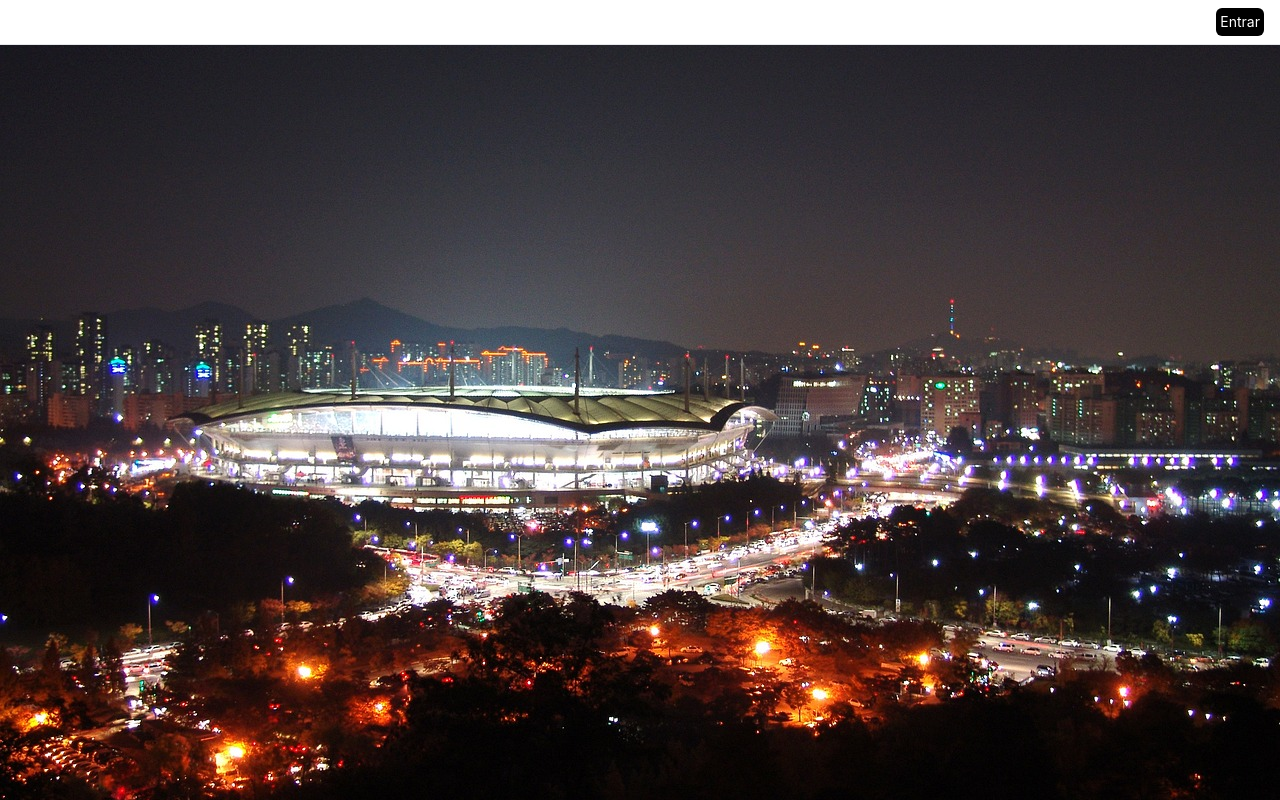
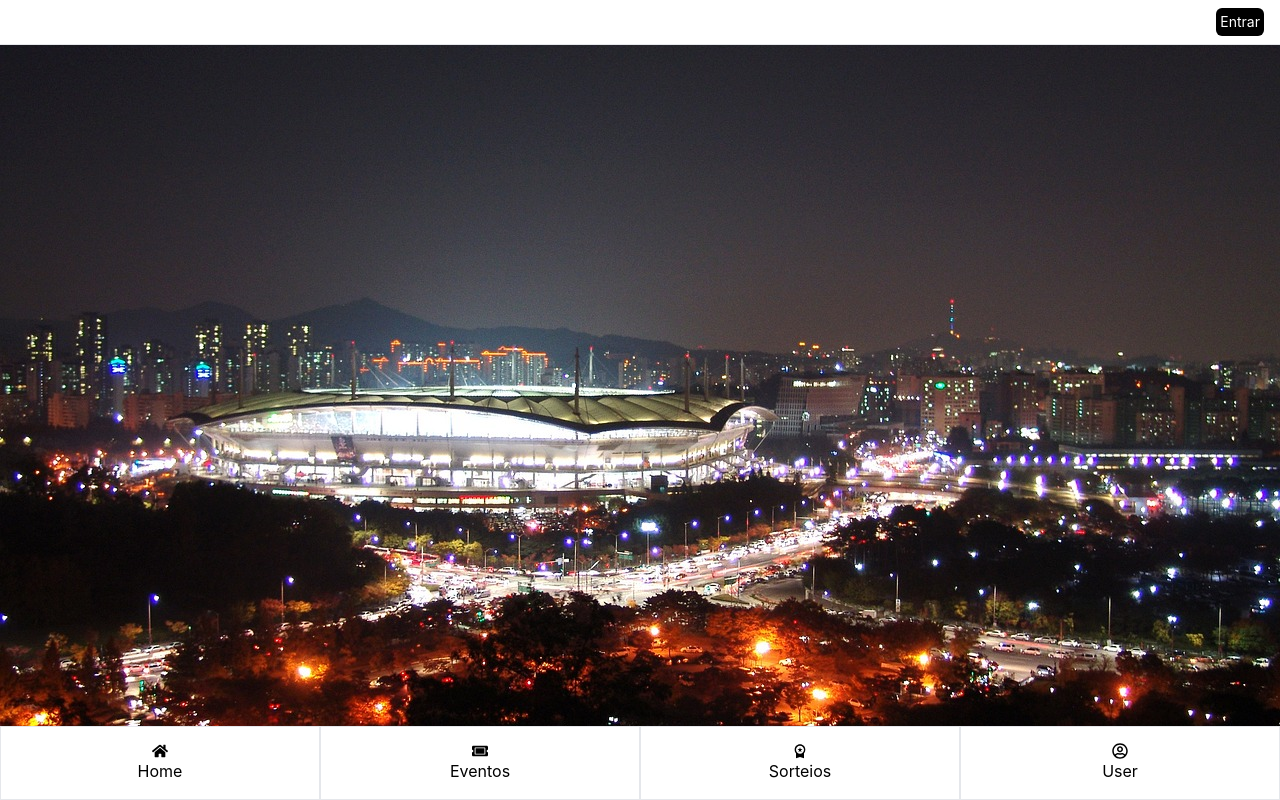
Before and after one commit to gustavovni08/ticketValidator, a React (Create React App) app: page / in a window 1280 px wide. Built offline with nearby package versions, Linux system fonts and the light colour scheme.

Commit message:
feat: pageContainer

```diff
--- a/package.json
+++ b/package.json
@@ -12,6 +12,7 @@
     "@types/react-dom": "^18.3.1",
     "react": "^18.3.1",
     "react-dom": "^18.3.1",
+    "react-icons": "^5.3.0",
     "react-scripts": "5.0.1",
     "typescript": "^4.9.5",
     "web-vitals": "^2.1.4"
--- /dev/null
+++ b/src/components/global/footer/Footer.tsx
@@ -0,0 +1,18 @@
+import NavContainer from "./components/NavContainer"
+import { FaHome } from "react-icons/fa";
+import { FaTicketAlt } from "react-icons/fa";
+import { MdWorkspacePremium } from "react-icons/md";
+import { FaRegUserCircle } from "react-icons/fa";
+
+
+export default function Footer(){
+    return(
+        <div className="flex bg-white w-full">
+            <NavContainer icon={<FaHome/>} label="Home" />
+            <NavContainer icon={<FaTicketAlt/>} label="Eventos" />
+            <NavContainer icon={<MdWorkspacePremium/>} label="Sorteios" />
+            <NavContainer icon={<FaRegUserCircle/>} label="User" />
+
+        </div>
+    )
+}
--- /dev/null
+++ b/src/components/global/footer/components/NavContainer.tsx
@@ -0,0 +1,14 @@
+interface INavContainerProps {
+    icon: JSX.Element
+    label: string
+}
+
+
+export default function NavContainer({icon, label}: INavContainerProps){
+    return(
+        <div className="flex flex-col p-4 border w-full justify-center items-center hover:scale-105">
+            {icon}
+            {label}
+        </div>
+    )
+}
--- a/src/components/global/header/Header.tsx
+++ b/src/components/global/header/Header.tsx
@@ -1,7 +1,7 @@
 export default function Header(){
     return(
         <div className="w-full bg-white flex justify-end p-2 pr-4 border-b">
-            <div className="bg-black text-white p-1 rounded-md font-[400] text-sm">
+            <div className="bg-black text-white p-1 rounded-md font-[400] text-sm hover:brightness-105 transition duration-300 hover:scale-105">
                 Entrar
             </div>
         </div>
--- a/src/components/global/pageContainer/PageContainer.tsx
+++ b/src/components/global/pageContainer/PageContainer.tsx
@@ -1,6 +1,7 @@
 import React from "react";
 import Header from "../header/Header";
 import backgroundImage from "../../../assets/image.jpg";
+import Footer from "../footer/Footer";
 
 interface IPageContainerProps {
   children: React.ReactNode
@@ -9,11 +10,12 @@ interface IPageContainerProps {
 export default function PageContainer({ children }: IPageContainerProps) {
   return (
     <div
-      className="bg-cover bg-center min-h-screen w-full"
+      className="bg-cover bg-center min-h-screen w-full flex flex-col justify-between"
       style={{ backgroundImage: `url(${backgroundImage})` }}
     >
       <Header />
       <div className="p-4">{children}</div>
+      <Footer/>
     </div>
   )
 }
```
Also changed, not shown: 1 other file (tests, documents, lock files or other folders).
